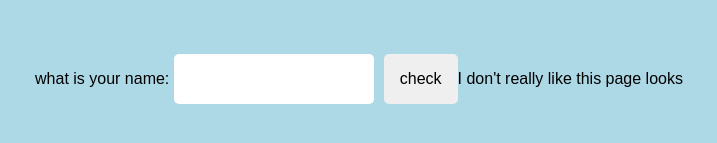
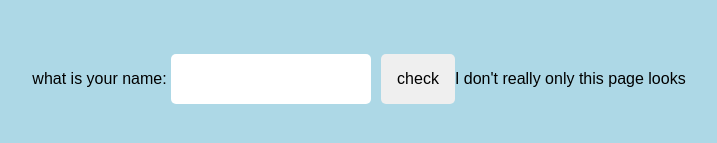
Before and after one commit to Sulley-Sadick/greeting-App, a plain HTML site: page index.html in a window 1280 px wide. Shown: the part 321-464 px from the top of the page, 281-998 px from the left. Drawn offline with Linux system fonts and the light colour scheme.

Commit message:
did some few changes with the content within index.html

```diff
--- a/index.html
+++ b/index.html
@@ -15,7 +15,7 @@
       <p class="person-greeting" id="greeting"></p>
     </div>
     <button type="button" class="button" id="button-check">check</button>
-    <p>I don't really like this page looks</p>
+    <p>I don't really only this page looks</p>
     <script src="./script.js"></script>
   </body>
 </html>
```
